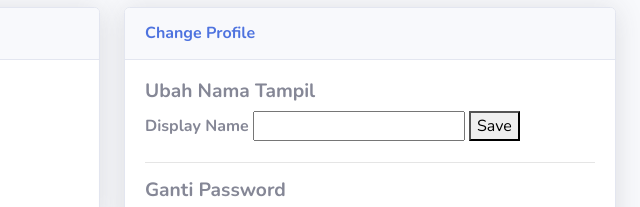
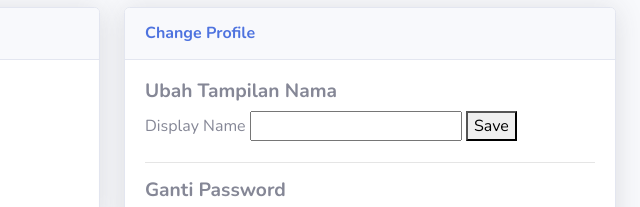
Before and after one commit to plesenamdua2705/inventory-app, a plain HTML site: page profile.html in a window 1280 px wide. Shown: the part 145-352 px from the top of the page, 640-1280 px from the left. Drawn offline with nearby package versions, Linux system fonts and the light colour scheme; no server answers.

Commit message:
Update profile.html

```diff
--- a/profile.html
+++ b/profile.html
@@ -174,10 +174,10 @@
 								</div>
 								<div class="card-body">
 									<section id="profile-edit">
-									  <h6 class="text-lg mb-2"><strong>Ubah Nama Tampil</strong></h6>
+									  <h6 class="text-lg mb-2"><strong>Ubah Tampilan Nama</strong></h6>
 										<div class="form-group">
 										  <form id="formDisplayName" novalidate>
-											<label for="displayName"><strong>Display Name</strong></label>
+											<label for="displayName">Display Name</label>
 											<input id="displayName" name="displayName" type="text" />
 											<button type="submit">Save</button>
 										  </form>
```
